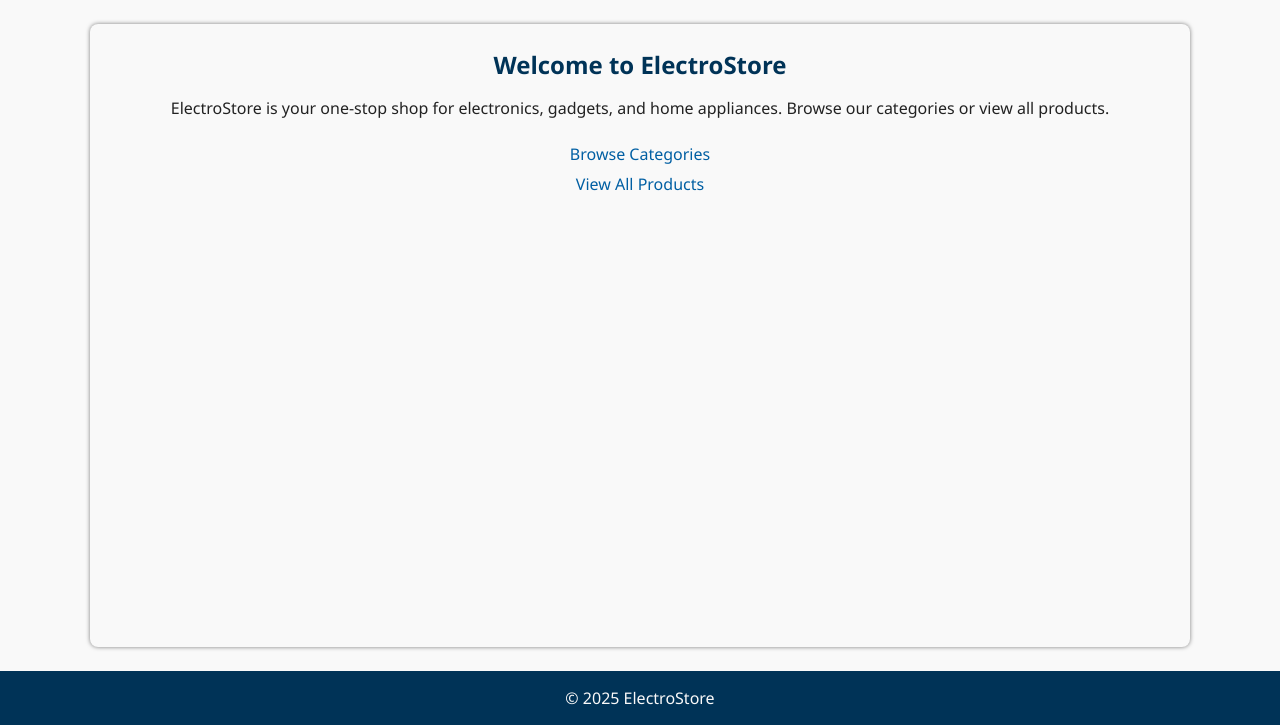
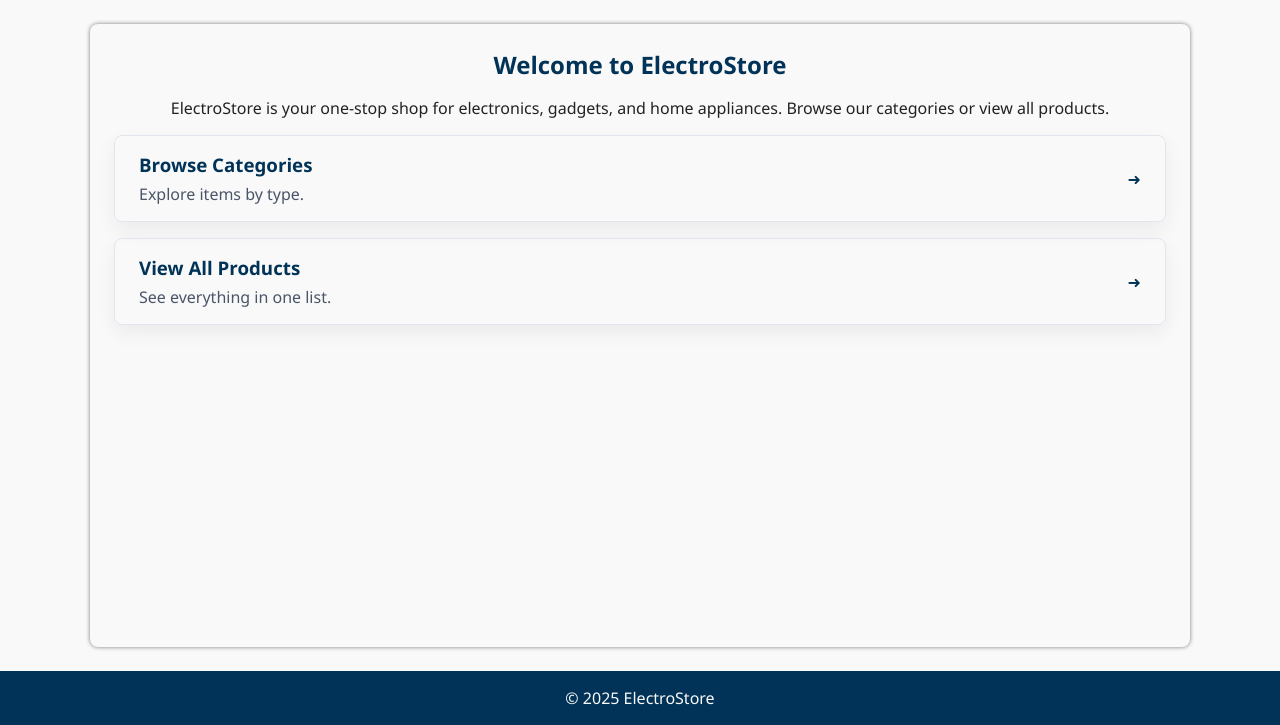
Before and after one commit to dlastic/inventory-application, a Flask app: page / in a window 1280 px wide. Shown: the part 75-800 px from the top of the page. Run offline with Flask 3, Linux system fonts and the light colour scheme.

Commit message:
Edit index layout and styling

```diff
--- a/static/styles.css
+++ b/static/styles.css
@@ -178,6 +178,41 @@ section ul a:hover {
   color: var(--color-primary);
 }
 
+.index-actions {
+  display: flex;
+  flex-direction: column;
+  gap: var(--spacing-md);
+  text-align: left;
+}
+
+.action-card {
+  display: flex;
+  justify-content: space-between;
+  align-items: center;
+  padding: var(--spacing-md) var(--spacing-lg);
+  border: 1px solid #e1e6ee;
+  border-radius: var(--radius-md);
+  text-decoration: none;
+  color: var(--color-primary);
+  box-shadow: 0 8px 20px rgba(0, 0, 0, 0.06);
+  transition: transform var(--transition-speed), box-shadow var(--transition-speed);
+}
+
+.action-card h3 {
+  margin-bottom: 6px;
+  color: var(--color-primary);
+}
+
+.action-card p {
+  margin: 0;
+  color: #4a5568;
+}
+
+.action-card:hover {
+  transform: translateY(-3px);
+  box-shadow: 0 12px 28px rgba(0, 0, 0, 0.12);
+}
+
 h2 {
   margin-bottom: var(--spacing-md);
   color: var(--color-primary);
--- a/templates/index.html
+++ b/templates/index.html
@@ -7,13 +7,21 @@
       ElectroStore is your one-stop shop for electronics, gadgets, and home appliances.
       Browse our categories or view all products.
     </p>
-    <ul>
-      <li>
-        <a href="{{ url_for('list_categories') }}">Browse Categories</a>
-      </li>
-      <li>
-        <a href="{{ url_for('list_products') }}">View All Products</a>
-      </li>
-    </ul>
+    <div class="index-actions">
+      <a class="action-card" href="{{ url_for('list_categories') }}">
+        <div>
+          <h3>Browse Categories</h3>
+          <p>Explore items by type.</p>
+        </div>
+        <span class="action-arrow">➜</span>
+      </a>
+      <a class="action-card" href="{{ url_for('list_products') }}">
+        <div>
+          <h3>View All Products</h3>
+          <p>See everything in one list.</p>
+        </div>
+        <div class="action-arrow">➜</div>
+      </a>
+    </div>
   </section>
 {% endblock content %}
```
